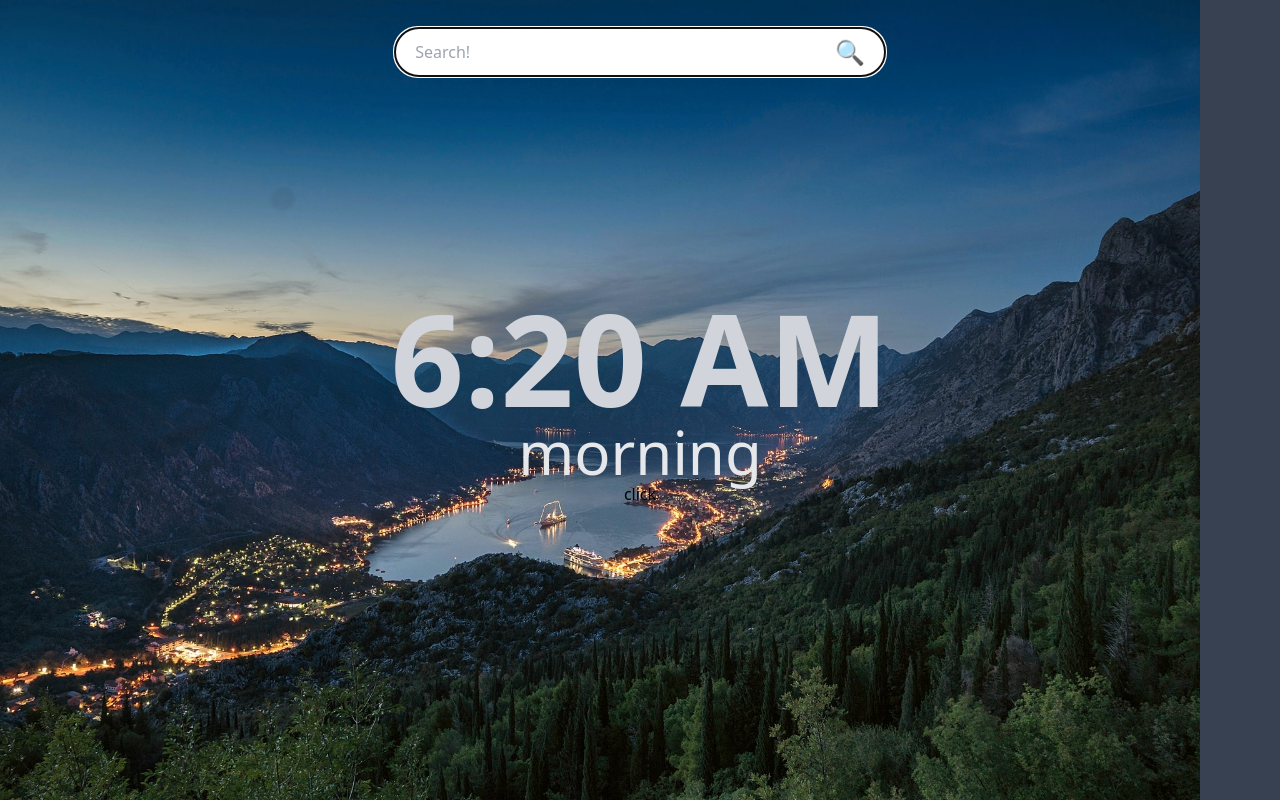
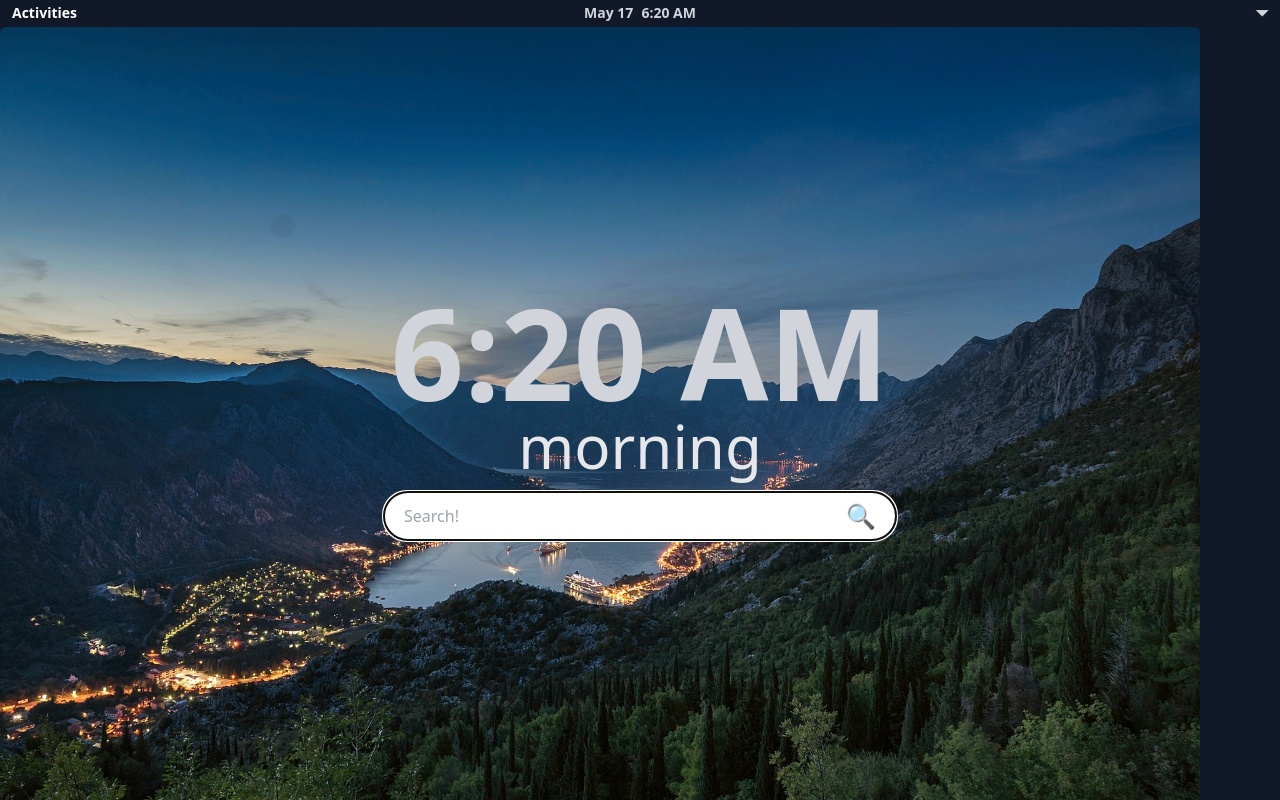
Before and after one commit to Sanj-sanj/browser-tab, a React (Vite) app: page / in a window 1280 px wide. Built offline with nearby package versions, Linux system fonts and the light colour scheme.

Commit message:
working desktop look, top nav bar working, not sure how it is with 'apps' open. time and date functions abstracted into hooks. header is now nav.

```diff
--- a/src/App.js
+++ b/src/App.js
@@ -1,20 +1,25 @@
-import { useState } from "react";
 import { render } from "react-dom";
-
 import Background from "./components/Background/Background";
-import Header from "./components/Header/Header";
+import Nav from "./components/Nav/Nav";
+import SearchBar from "./components/SearchBar/SearchBar";
 import Time from "./components/Time/Time";
 
 const App = () => {
-  const [user, setUser] = useState(() => localStorage.getItem("user") || "");
-
   return (
     <>
-      <Background />
-      <div className="flex  flex-col justify-center w-full min-h-screen z-10 relative">
-        <Header />
-        <Time />
-        <button onClick={() => console.log(user)}>click</button>
+      <div className="flex flex-col w-full h-screen overflow-hidden">
+        {/* top status bar */}
+        <Nav />
+        <div className="flex  flex-col justify-center w-full h-screen relative">
+          <Background />
+          {/* This is where the contents of the screen will go */}
+          <section className="z-40">
+            <Time />
+            <div className="flex mt-4 justify-center items-center w-full">
+              <SearchBar />
+            </div>
+          </section>
+        </div>
       </div>
     </>
   );
--- a/src/components/Background/Background.js
+++ b/src/components/Background/Background.js
@@ -1,8 +1,8 @@
-import img from "url:../../images/dragisa-braunovic.jpg?as=webp";
+import img from "url:../../images/dragisa-braunovic.jpg?as=webp"; //eslint-disable-line
 
 const Background = () => (
   <img
-    className="absolute h-screen w-max  object-cover"
+    className="absolute h-screen w-max rounded-md top-0 object-cover pointer-events-none"
     src={img}
     alt="background vista of some mountainside overlooking a town"
   />
--- a/src/components/Header/Header.js
+++ /dev/null
@@ -1,33 +0,0 @@
-import { useState } from "react";
-import search from "../../js/search";
-const Header = () => {
-  const [text, setText] = useState("");
-
-  return (
-    <div className="flex absolute top-0 w-full mb-10 justify-center p-7 ">
-      <div className="flex relative items-center sm:w-3/4 md:w-2/5">
-        <input
-          className="px-5 py-3 w-full rounded-3xl"
-          type="text"
-          placeholder="Search!"
-          value={text}
-          onChange={(e) => setText(e.target.value)}
-          onKeyPress={(e) => {
-            e.key === "Enter" ? search(text) : null;
-          }}
-          autoFocus={true} //eslint-disable-line
-        />
-        <button className="absolute right-0" onClick={() => search(text)}>
-          <span
-            className=" text-2xl pr-5 pl-3"
-            role="img"
-            aria-label="search icon"
-          >
-            🔍️
-          </span>
-        </button>
-      </div>
-    </div>
-  );
-};
-export default Header;
--- /dev/null
+++ b/src/components/Nav/Nav.js
@@ -0,0 +1,23 @@
+import useTime from "../../hooks/useTime";
+import useDate from "../../hooks/useDate";
+
+const Nav = () => {
+  return (
+    <div className=" w-full h-7 max-h-7 justify-between text-sm z-30 flex  font-bold bg-gray-900 text-gray-300 text-center  ">
+      <button className="flex items-center px-3 font-bold z-40 hover:text-white border-b-2 border-transparent focus:border-yellow-400 focus:text-white">
+        Activities
+      </button>
+      <div className="w-full flex absolute justify-center ">
+        <button className="w-32 h-7 z-40 flex justify-evenly items-center font-bold hover:text-white border-b-2 border-transparent focus:border-yellow-400 focus:text-white">
+          <span>{useDate()}</span>
+          <span>{useTime()}</span>
+        </button>
+      </div>
+      <button className="pl-3 pr-4 flex items-center  z-40 last:items-stretch hover:text-white border-b-2 border-transparent focus:border-yellow-400 focus:text-white ">
+        <span className="transform rotate-45 text-xs">◢</span>
+      </button>
+    </div>
+  );
+};
+
+export default Nav;
--- /dev/null
+++ b/src/components/SearchBar/SearchBar.js
@@ -0,0 +1,32 @@
+import { useState } from "react";
+import search from "../../js/search";
+const SearchBar = () => {
+  const [text, setText] = useState("");
+
+  return (
+    <div className="flex relative items-center w-full sm:w-3/4 md:w-2/5 ">
+      <input
+        className="px-5 py-3 w-full rounded-3xl"
+        type="text"
+        placeholder="Search!"
+        value={text}
+        onChange={(e) => setText(e.target.value)}
+        onKeyPress={(e) => {
+          e.key === "Enter" ? search(text) : null;
+        }}
+        autoFocus={true} //eslint-disable-line
+      />
+      <button className="absolute right-0" onClick={() => search(text)}>
+        <span
+          className=" text-2xl pr-5 pl-3"
+          role="img"
+          aria-label="search icon"
+        >
+          🔍️
+        </span>
+      </button>
+    </div>
+  );
+};
+
+export default SearchBar;
--- a/src/components/Time/Time.js
+++ b/src/components/Time/Time.js
@@ -1,15 +1,8 @@
-import { useEffect, useState } from "react";
-import getTime from "../../js/getTime";
+import useTime from "../../hooks/useTime";
 import greeting from "../../js/greeting";
 
 const Time = () => {
-  const [time, setTime] = useState(getTime);
-
-  useEffect(() => {
-    const timer = setInterval(() => setTime(getTime), 1000);
-    return () => clearInterval(timer);
-  }, [time]);
-
+  const time = useTime();
   return (
     <div className="w-full text-center ">
       <h1 className="text-9xl font-extrabold text-gray-300">{time}</h1>
--- /dev/null
+++ b/src/hooks/useDate.js
@@ -0,0 +1,34 @@
+import { useEffect, useState } from "react";
+
+// const days = ["Sun", "Mon", "Tue", "Wed", "Thu", "Fri", "Sat"];
+const months = [
+  "Jan",
+  "Feb",
+  "Mar",
+  "Apr",
+  "May",
+  "Jun",
+  "Jul",
+  "Aug",
+  "Sep",
+  "Oct",
+  "Nov",
+  "Dec",
+];
+const useDate = () => {
+  const [date, setDate] = useState(calcDate);
+
+  useEffect(() => {
+    const timer = setInterval(setDate(calcDate), 1000);
+    return () => clearInterval(timer);
+  });
+
+  function calcDate() {
+    const now = new Date();
+    const month = months[now.getMonth()];
+    const date = now.getDate();
+    return `${month} ${date}`;
+  }
+  return date;
+};
+export default useDate;
--- /dev/null
+++ b/src/hooks/useTime.js
@@ -0,0 +1,25 @@
+import { useState, useEffect } from "react";
+
+const useTime = () => {
+  const [time, setTime] = useState(getTime);
+
+  useEffect(() => {
+    const timer = setInterval(() => setTime(getTime), 1000);
+    return () => clearInterval(timer);
+  }, [time]);
+
+  function getTime() {
+    const now = new Date();
+    const hour = now.getHours();
+    const min = now.getMinutes();
+    const meridiem = hour <= 12 ? "AM" : "PM";
+
+    const time = `${hour > 12 ? hour - 12 : hour === 0 ? "12" : hour}:${
+      min < 10 ? "0" + min : min
+    } ${meridiem}`;
+    return time;
+  }
+
+  return time;
+};
+export default useTime;
--- a/src/index.html
+++ b/src/index.html
@@ -7,7 +7,7 @@
     <link rel="stylesheet" href="style.css" />
     <title>Welcome!</title>
   </head>
-  <body class="bg-gray-700">
+  <body class="bg-gray-900">
     <div id="root"></div>
   </body>
   <script src="App.js"></script>
--- a/src/js/getTime.js
+++ /dev/null
@@ -1,11 +0,0 @@
-export default function getTime() {
-  const now = new Date();
-  const hour = now.getHours();
-  const min = now.getMinutes();
-  const meridiem = hour <= 12 ? "AM" : "PM";
-
-  const time = `${hour > 12 ? hour - 12 : hour === 0 ? "12" : hour}:${
-    min < 10 ? "0" + min : min
-  } ${meridiem}`;
-  return time;
-}
--- a/tailwind.config.js
+++ b/tailwind.config.js
@@ -5,7 +5,9 @@ module.exports = {
     extend: {},
   },
   variants: {
-    extend: {},
+    extend: {
+      alignItems: ["last"],
+    },
   },
   plugins: [],
-}
+};
```
Also changed, not shown: src/images/triangle-down.svg (added), 1 other file (tests, documents, lock files or other folders).
